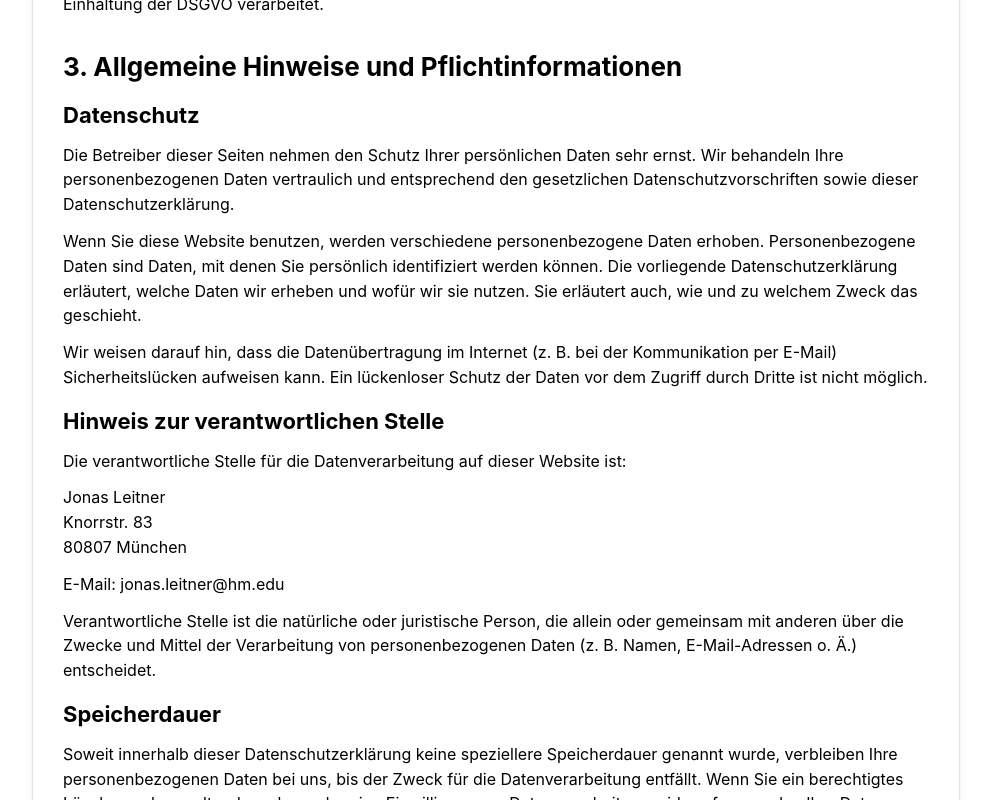
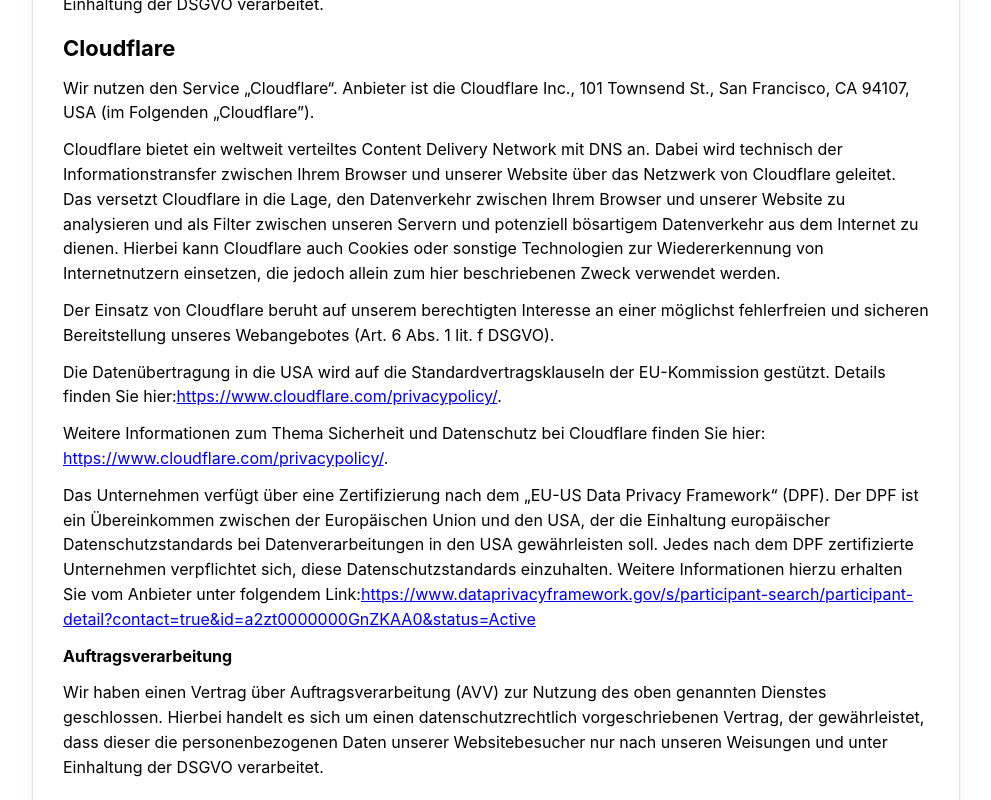
Before and after one commit to joleitner/pwc-tool, a Next.js app: page /en/data-privacy in a window 1280 px wide. Shown: the part 2260-3060 px from the top of the page, without its empty margins (144-1135 px from the left). Built offline with nearby package versions, Linux system fonts and the light colour scheme.

Commit message:
add cloudflare

```diff
--- a/components/DataPrivacy/DataPrivacy.tsx
+++ b/components/DataPrivacy/DataPrivacy.tsx
@@ -93,7 +93,7 @@ export const DataPrivacy = () => {
         folgenden Datenschutzerkl&auml;rung.
       </Text>
       <Title order={2} mt="xl">
-        2. Hosting
+        2. Hosting und Content Delivery Networks (CDN)
       </Title>
       <Text my="sm">
         Wir hosten die Inhalte unserer Website bei folgendem Anbieter:
@@ -178,6 +178,70 @@ export const DataPrivacy = () => {
         Websitebesucher nur nach unseren Weisungen und unter Einhaltung der
         DSGVO verarbeitet.
       </Text>
+      <Title order={3} mt="md">
+        Cloudflare
+      </Title>
+      <Text my="sm">
+        Wir nutzen den Service „Cloudflare“. Anbieter ist die Cloudflare Inc.,
+        101 Townsend St., San Francisco, CA 94107, USA (im Folgenden
+        „Cloudflare”).
+      </Text>
+      <Text my="sm">
+        Cloudflare bietet ein weltweit verteiltes Content Delivery Network mit
+        DNS an. Dabei wird technisch der Informationstransfer zwischen Ihrem
+        Browser und unserer Website über das Netzwerk von Cloudflare geleitet.
+        Das versetzt Cloudflare in die Lage, den Datenverkehr zwischen Ihrem
+        Browser und unserer Website zu analysieren und als Filter zwischen
+        unseren Servern und potenziell bösartigem Datenverkehr aus dem Internet
+        zu dienen. Hierbei kann Cloudflare auch Cookies oder sonstige
+        Technologien zur Wiedererkennung von Internetnutzern einsetzen, die
+        jedoch allein zum hier beschriebenen Zweck verwendet werden.
+      </Text>
+      <Text my="sm">
+        Der Einsatz von Cloudflare beruht auf unserem berechtigten Interesse an
+        einer möglichst fehlerfreien und sicheren Bereitstellung unseres
+        Webangebotes (Art. 6 Abs. 1 lit. f DSGVO).
+      </Text>
+      <Text my="sm">
+        Die Datenübertragung in die USA wird auf die Standardvertragsklauseln
+        der EU-Kommission gestützt. Details finden Sie hier:
+        <Link href="https://www.cloudflare.com/privacypolicy/">
+          https://www.cloudflare.com/privacypolicy/
+        </Link>
+        .
+      </Text>
+      <Text my="sm">
+        Weitere Informationen zum Thema Sicherheit und Datenschutz bei
+        Cloudflare finden Sie hier:{" "}
+        <Link href="https://www.cloudflare.com/privacypolicy/">
+          https://www.cloudflare.com/privacypolicy/
+        </Link>
+        .
+      </Text>
+      <Text my="sm">
+        Das Unternehmen verfügt über eine Zertifizierung nach dem „EU-US Data
+        Privacy Framework“ (DPF). Der DPF ist ein Übereinkommen zwischen der
+        Europäischen Union und den USA, der die Einhaltung europäischer
+        Datenschutzstandards bei Datenverarbeitungen in den USA gewährleisten
+        soll. Jedes nach dem DPF zertifizierte Unternehmen verpflichtet sich,
+        diese Datenschutzstandards einzuhalten. Weitere Informationen hierzu
+        erhalten Sie vom Anbieter unter folgendem Link:
+        <Link href="https://www.dataprivacyframework.gov/s/participant-search/participant-detail?contact=true&id=a2zt0000000GnZKAA0&status=Active">
+          https://www.dataprivacyframework.gov/s/participant-search/participant-detail?contact=true&id=a2zt0000000GnZKAA0&status=Active
+        </Link>
+      </Text>
+      <Text fw="bold" mt="sm">
+        Auftragsverarbeitung
+      </Text>
+      <Text my="sm">
+        Wir haben einen Vertrag &uuml;ber Auftragsverarbeitung (AVV) zur Nutzung
+        des oben genannten Dienstes geschlossen. Hierbei handelt es sich um
+        einen datenschutzrechtlich vorgeschriebenen Vertrag, der
+        gew&auml;hrleistet, dass dieser die personenbezogenen Daten unserer
+        Websitebesucher nur nach unseren Weisungen und unter Einhaltung der
+        DSGVO verarbeitet.
+      </Text>
+
       <Title order={2} mt="xl">
         3. Allgemeine Hinweise und Pflicht&shy;informationen
       </Title>
```
